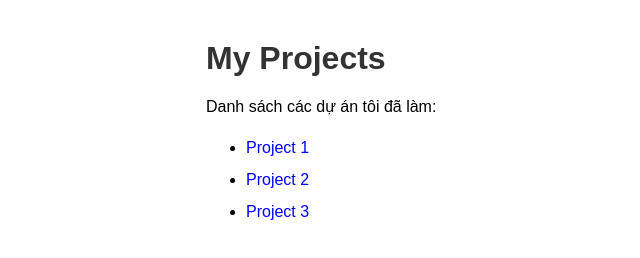
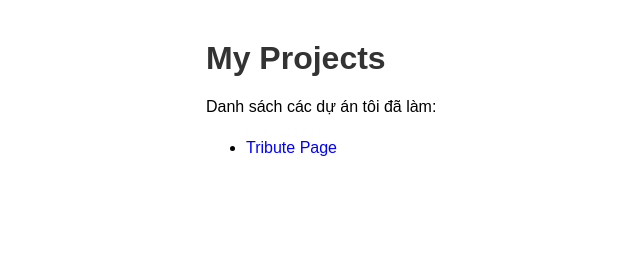
Before and after one commit to nhatkhanhisme/nhatkhanhisme.github.io, a plain HTML site: page index.html in a window 1280 px wide. Shown: the whole page, without its empty margins (34-674 px from the left). Drawn offline with Linux system fonts and the light colour scheme.

Commit message:
Update project links in index.html

```diff
--- a/index.html
+++ b/index.html
@@ -17,9 +17,7 @@
   <p>Danh sách các dự án tôi đã làm:</p>
 
   <ul>
-    <li><a href="https://nhatkhanhisme.github.io/project-1">Project 1</a></li>
-    <li><a href="https://nhatkhanhisme.github.io/project-2">Project 2</a></li>
-    <li><a href="https://nhatkhanhisme.github.io/project-3">Project 3</a></li>
+    <li><a href="https://nhatkhanhisme.github.io/tribute-page">Tribute Page</a></li>
   </ul>
 
 </body>
```
